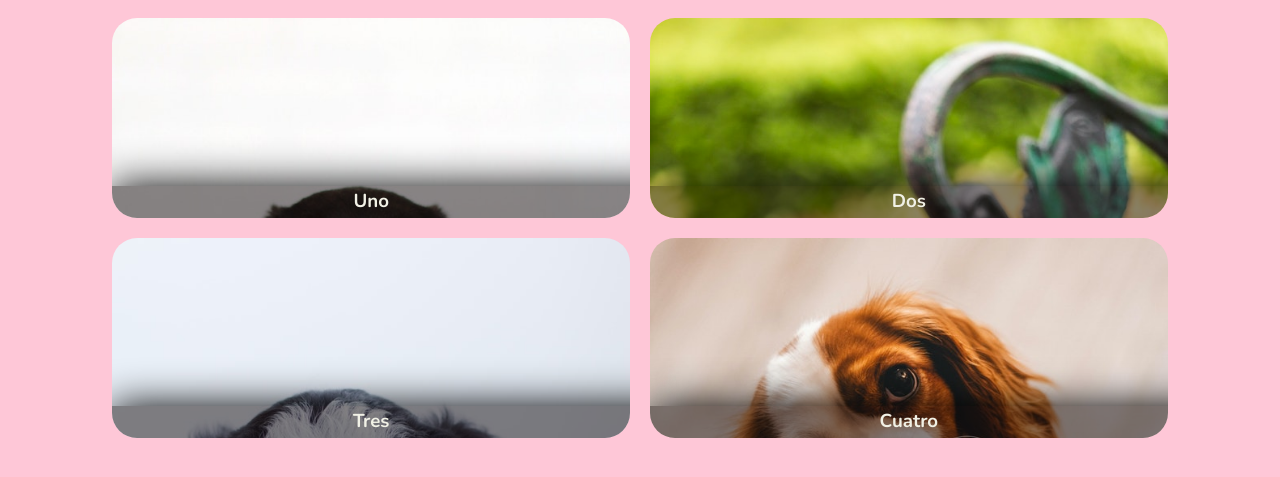
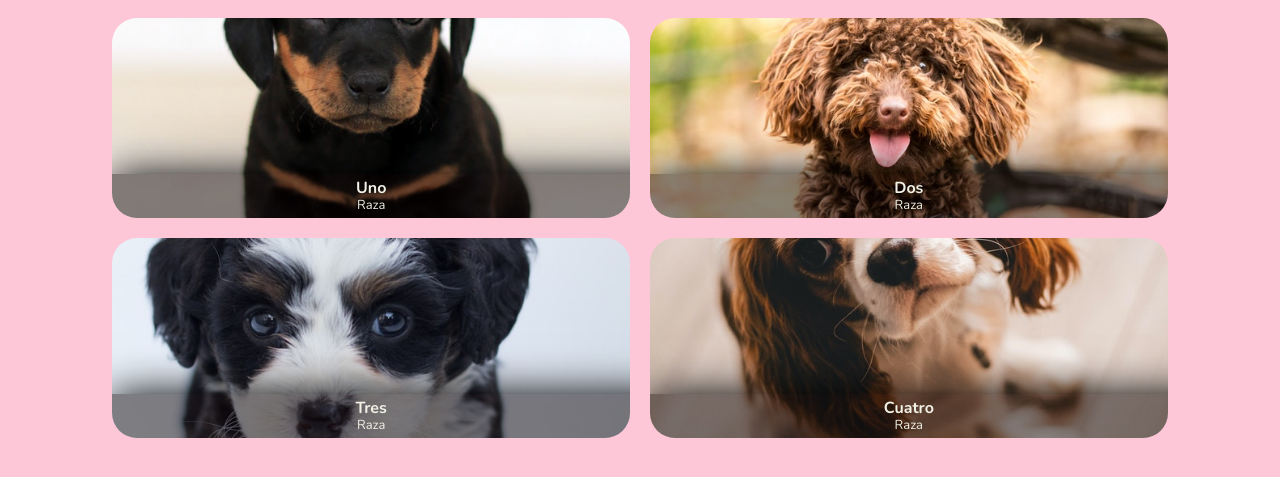
Before and after one commit to achique-luisdan/pets, a plain HTML site: page index.html in a window 1280 px wide. Shown: the part 355-832 px from the top of the page. Drawn offline with nearby package versions, Linux system fonts and the light colour scheme.

Commit message:
Muestra la raza de la mascota

```diff
--- a/assets/css/style.css
+++ b/assets/css/style.css
@@ -86,6 +86,7 @@ section.pets > div.row > div.colunm > figure > img {
   object-fit: cover;
   width: 100%;
   position: absolute;
+  height: 100%;
 }
 
 section.pets > div.row > div.colunm > figure > span{
@@ -97,4 +98,11 @@ section.pets > div.row > div.colunm > figure > span{
   padding: 1%;
   width: 100%;
   text-align: center;
+  font-size:medium;
 }
+
+section.pets > div.row > div.colunm > figure > span > p{
+  margin: 0px;
+  font-weight: lighter;
+  font-size: small;
+}
--- a/index.html
+++ b/index.html
@@ -36,25 +36,25 @@
         <div class="colunm">
           <figure>
             <img src="./assets/photos/01.jpg" alt="Gatos">
-            <span>Uno</span>
+            <span>Uno<p>Raza</p></span>
           </figure>
         </div>
         <div class="colunm">
           <figure>
             <img src="./assets/photos/02.jpg" alt="Gatos">
-            <span>Dos</span>
+            <span>Dos<p>Raza</p></span>
           </figure>
         </div>
         <div class="colunm">
           <figure>
             <img src="./assets/photos/03.jpg" alt="Gatos">
-            <span>Tres</span>
+            <span>Tres<p>Raza</p></span>
           </figure>
         </div>
         <div class="colunm">
           <figure>
             <img src="./assets/photos/04.jpg" alt="Gatos">
-            <span>Cuatro</span>
+            <span>Cuatro<p>Raza</p></span>
           </figure>
         </div>
     </section>
```
